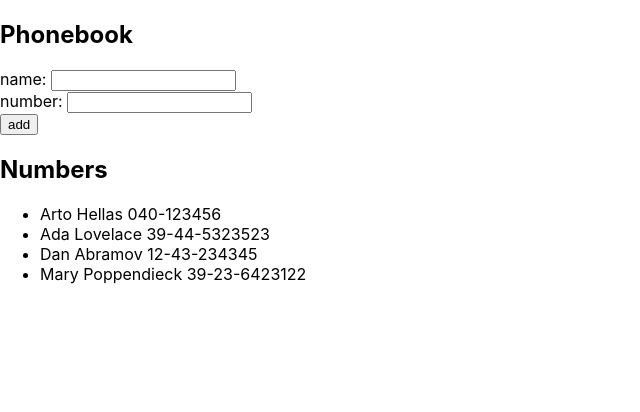
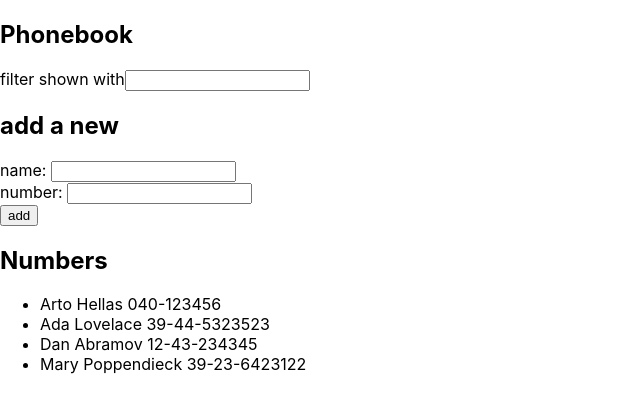
Before and after one commit to hanipman/Full-Stack-Open-2021, a React (Create React App) app in the folder part2/phonebook/: page / in a window 1280 px wide. Shown: the top 412 px of the page, without its empty margins (0-640 px from the left). Built offline with nearby package versions, Linux system fonts and the light colour scheme; the HTML template or start-up script is replaced by a standard one.

Commit message:
2.9 done

```diff
--- a/part2/phonebook/src/App.js
+++ b/part2/phonebook/src/App.js
@@ -11,6 +11,7 @@
 		name: '',
 		number: ''
 	})
+	const [ filter, setFilter ] = useState('')
 
 	const handleAdd = (event) => {
 		event.preventDefault()
@@ -20,6 +21,10 @@
 		else {
 			setPersons(persons.concat({ name: newEntry.name, number: newEntry.number }))
 		}
+	}
+
+	const handleFilter = (event) => {
+		setFilter(event.target.value)
 	}
 
 	const handleNameChange = (event) => {
@@ -39,6 +44,10 @@
 	return (
 		<div>
 		  	<h2>Phonebook</h2>
+			<form>
+				filter shown with<input value={filter} onChange={handleFilter} />
+			</form>
+			<h2>add a new</h2>
 		  	<form onSubmit={handleAdd} >
 				<div>
 			  		name: <input value={newEntry.name} onChange={handleNameChange} />
@@ -52,8 +61,9 @@
 		  	</form>
 		  	<h2>Numbers</h2>
 		  	<ul>
-				{persons.map((person, i) =>
-					<li key={i}> {person.name} {person.number} </li>
+				{persons.filter(person =>
+					person.name.toLowerCase().includes(filter)).map((person, i) =>
+						<li key={i}> {person.name} {person.number} </li>
 				)}
 			</ul>
 		</div>
```
